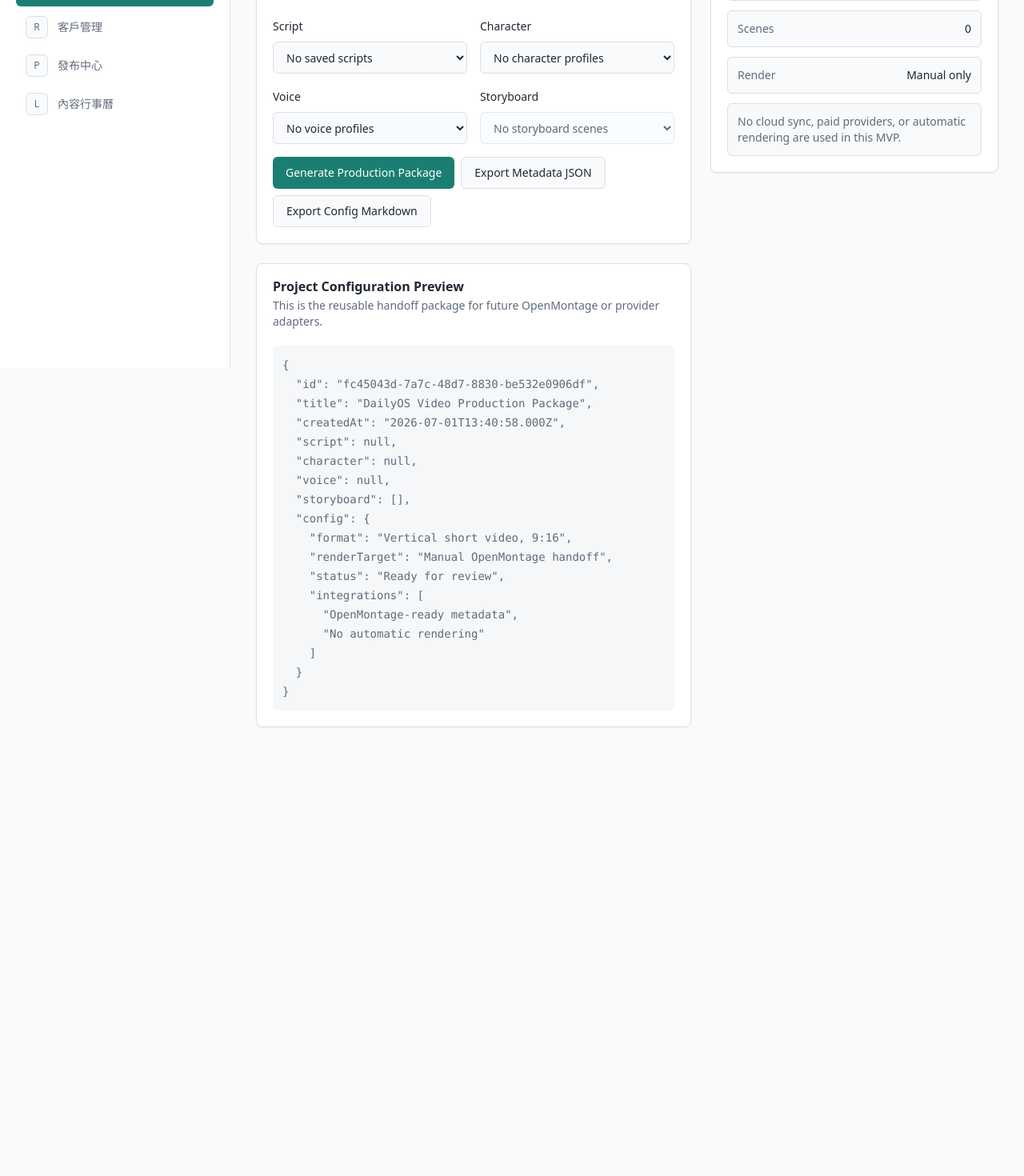
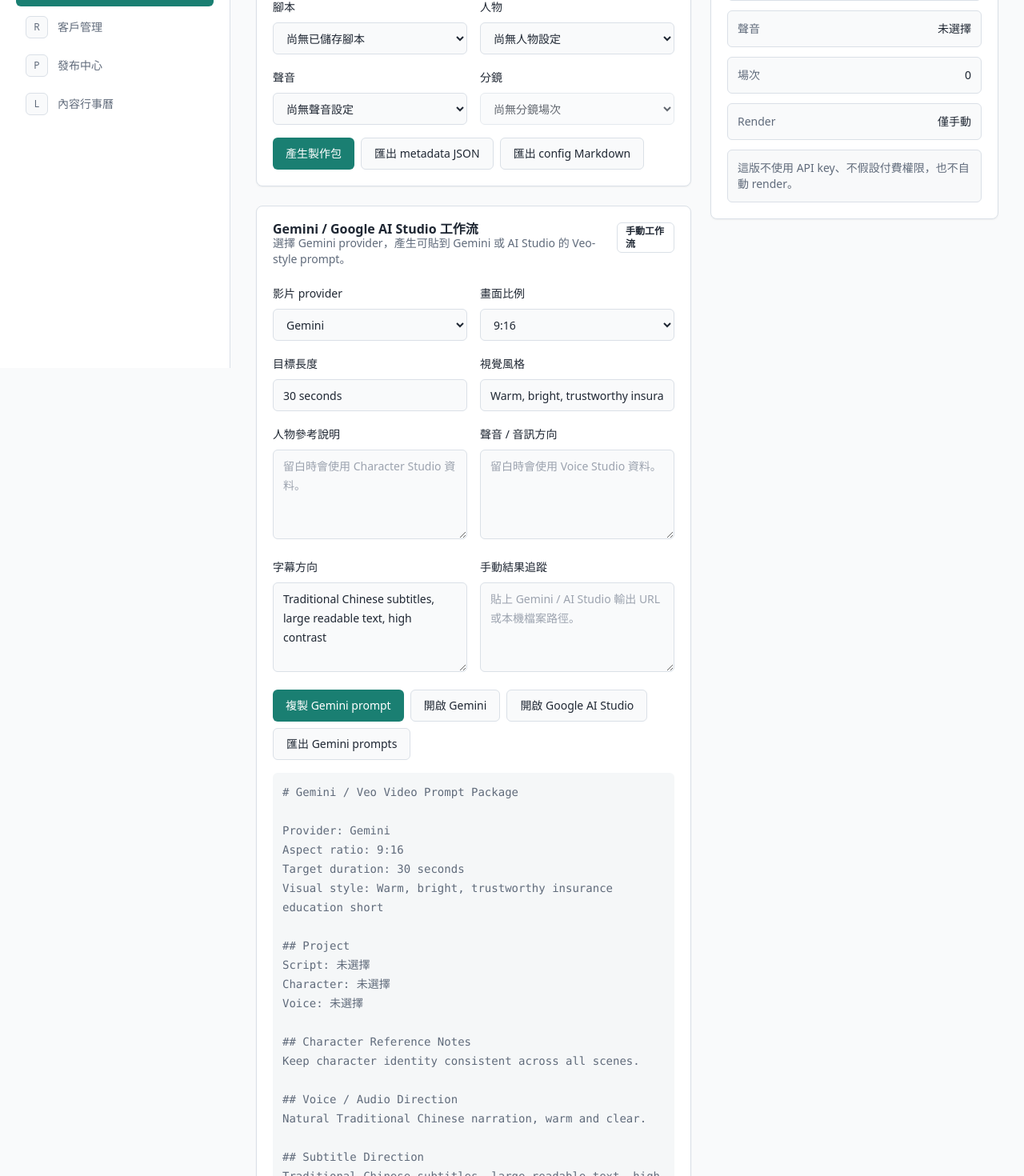
Before and after one commit to sk101049/dailyos, a Next.js app: page /video in a window 1280 px wide. Shown: the part 340-1810 px from the top of the page at 80% size. Before the commit the page ends 1273 px from the top, so only its background shows below. Built offline with nearby package versions, Linux system fonts and the light colour scheme.

Commit message:
feat: add gemini video provider workflow

```diff
--- a/features/video/video-page.tsx
+++ b/features/video/video-page.tsx
@@ -53,6 +53,7 @@ type ProductionPackage = {
   id: string;
   title: string;
   createdAt: string;
+  provider: string;
   script: ScriptAsset | null;
   character: CharacterAsset | null;
   voice: VoiceAsset | null;
@@ -63,6 +64,17 @@ type ProductionPackage = {
     status: string;
     integrations: string[];
   };
+  gemini?: GeminiSettings;
+};
+
+type GeminiSettings = {
+  aspectRatio: string;
+  targetDuration: string;
+  visualStyle: string;
+  characterReferenceNotes: string;
+  voiceAudioDirection: string;
+  subtitleDirection: string;
+  outputNotes: string;
 };
 
 const SCRIPT_KEY = "dailyos-script-library";
@@ -70,6 +82,8 @@ const CHARACTER_KEY = "dailyos-character-library";
 const VOICE_KEY = "dailyos-voice-library";
 const STORYBOARD_KEY = "dailyos-storyboard-v2";
 const PACKAGE_KEY = "dailyos-video-packages";
+const GEMINI_URL = "https://gemini.google.com";
+const AI_STUDIO_URL = "https://aistudio.google.com";
 
 function readArray<T>(key: string): T[] {
   try {
@@ -123,6 +137,67 @@ function packageMarkdown(item: ProductionPackage) {
   ].join("\n");
 }
 
+function geminiPromptPackage(item: ProductionPackage, settings: GeminiSettings) {
+  return [
+    "# Gemini / Veo Video Prompt Package",
+    "",
+    `Provider: ${item.provider}`,
+    `Aspect ratio: ${settings.aspectRatio}`,
+    `Target duration: ${settings.targetDuration}`,
+    `Visual style: ${settings.visualStyle}`,
+    "",
+    "## Project",
+    `Script: ${item.script?.title ?? "未選擇"}`,
+    `Character: ${item.character?.name ?? "未選擇"}`,
+    `Voice: ${item.voice?.name ?? "未選擇"}`,
+    "",
+    "## Character Reference Notes",
+    settings.characterReferenceNotes ||
+      [
+        item.character?.name,
+        item.character?.hairstyle,
+        item.character?.hairColor,
+        item.character?.outfit,
+        item.character?.brandAttributes
+      ].filter(Boolean).join("; ") ||
+      "Keep character identity consistent across all scenes.",
+    "",
+    "## Voice / Audio Direction",
+    settings.voiceAudioDirection ||
+      [
+        item.voice?.name,
+        item.voice?.speakingStyle,
+        item.voice?.tone,
+        item.voice?.speed,
+        item.voice?.pauseLevel,
+        item.voice?.emotionalWarmth
+      ].filter(Boolean).join("; ") ||
+      "Natural Traditional Chinese narration, warm and clear.",
+    "",
+    "## Subtitle Direction",
+    settings.subtitleDirection,
+    "",
+    "## Full Prompt",
+    "Generate a vertical Traditional Chinese insurance education short video.",
+    "Maintain the same presenter identity, outfit, hair, tone, and visual style in every scene.",
+    "Use clear camera movement, natural gestures, readable subtitles, and warm professional pacing.",
+    "",
+    ...item.storyboard.map((scene) =>
+      [
+        `### Scene ${scene.shot}`,
+        `Visual: ${scene.visual}`,
+        `Voiceover: ${scene.narration}`,
+        `Subtitle: ${scene.subtitle}`,
+        `Image prompt: ${scene.imagePrompt ?? ""}`,
+        `Video prompt: ${scene.videoPrompt ?? ""}`
+      ].join("\n")
+    ),
+    "",
+    "## Manual Result Tracking",
+    settings.outputNotes || "Paste Gemini / AI Studio output URL or local file path here."
+  ].join("\n");
+}
+
 export function VideoPage() {
   const [scripts, setScripts] = useState<ScriptAsset[]>([]);
   const [characters, setCharacters] = useState<CharacterAsset[]>([]);
@@ -131,6 +206,16 @@ export function VideoPage() {
   const [scriptId, setScriptId] = useState("");
   const [characterId, setCharacterId] = useState("");
   const [voiceId, setVoiceId] = useState("");
+  const [provider, setProvider] = useState("Gemini");
+  const [geminiSettings, setGeminiSettings] = useState<GeminiSettings>({
+    aspectRatio: "9:16",
+    targetDuration: "30 seconds",
+    visualStyle: "Warm, bright, trustworthy insurance education short",
+    characterReferenceNotes: "",
+    voiceAudioDirection: "",
+    subtitleDirection: "Traditional Chinese subtitles, large readable text, high contrast",
+    outputNotes: ""
+  });
   const [message, setMessage] = useState<string | null>(null);
   const [packages, setPackages] = useState<ProductionPackage[]>([]);
 
@@ -159,6 +244,7 @@ export function VideoPage() {
       id: crypto.randomUUID(),
       title: "DailyOS Video Production Package",
       createdAt: new Date().toISOString(),
+      provider,
       script: findById(scripts, scriptId),
       character,
       voice,
@@ -168,19 +254,43 @@ export function VideoPage() {
         voiceProfileId: scene.voiceProfileId || voice?.id
       })),
       config: {
-        format: "Vertical short video, 9:16",
-        renderTarget: "Manual OpenMontage handoff",
+        format: `Vertical short video, ${geminiSettings.aspectRatio}`,
+        renderTarget: provider === "Gemini" ? "Manual Gemini / Google AI Studio handoff" : "Manual OpenMontage handoff",
         status: "Ready for review",
-        integrations: ["OpenMontage-ready metadata", "No automatic rendering"]
-      }
+        integrations: [
+          `${provider}-ready metadata`,
+          "No API keys",
+          "No automatic rendering"
+        ]
+      },
+      gemini: provider === "Gemini" ? geminiSettings : undefined
     };
-  }, [characterId, characters, scriptId, scripts, storyboard, voiceId, voices]);
+  }, [characterId, characters, geminiSettings, provider, scriptId, scripts, storyboard, voiceId, voices]);
+
+  const geminiPackage = useMemo(
+    () => geminiPromptPackage(productionPackage, geminiSettings),
+    [geminiSettings, productionPackage]
+  );
 
   function savePackage() {
     const next = [productionPackage, ...packages];
     setPackages(next);
     window.localStorage.setItem(PACKAGE_KEY, JSON.stringify(next));
     setMessage("Production package assembled and saved locally.");
+  }
+
+  async function copyGeminiPrompt() {
+    if (!navigator.clipboard?.writeText) {
+      setMessage("剪貼簿不可用，請直接複製下方 Gemini prompt。");
+      return;
+    }
+
+    await navigator.clipboard.writeText(geminiPackage);
+    setMessage("Gemini prompt package 已複製。");
+  }
+
+  function updateGeminiSettings(key: keyof GeminiSettings, value: string) {
+    setGeminiSettings((current) => ({ ...current, [key]: value }));
   }
 
   return (
@@ -190,23 +300,22 @@ export function VideoPage() {
           <div>
             <p className="text-sm font-medium text-primary">Video Studio</p>
             <h2 className="mt-2 text-3xl font-semibold tracking-normal">
-              Production Package
+              影片製作包
             </h2>
             <p className="mt-2 max-w-2xl text-sm leading-6 text-muted-foreground">
-              Assemble script, character, voice, and storyboard assets into an exportable
-              production package. Rendering stays manual for this MVP.
+              將腳本、人物、聲音與分鏡組成可匯出的製作包。這版只做手動 Gemini / Google AI Studio 工作流，不呼叫 API。
             </p>
           </div>
           <Badge variant="secondary" className="w-fit">
-            localStorage MVP
+            本機儲存 MVP
           </Badge>
         </div>
 
         <Card>
           <CardHeader>
-            <CardTitle>Asset Selection</CardTitle>
+            <CardTitle>素材選擇</CardTitle>
             <CardDescription>
-              Reuses saved Script Library, Character Studio, Voice Studio, and Storyboard Studio data.
+              重用 Script Library、Character Studio、Voice Studio 與 Storyboard Studio 的本機資料。
             </CardDescription>
           </CardHeader>
           <CardContent className="space-y-4">
@@ -217,41 +326,41 @@ export function VideoPage() {
             ) : null}
             <div className="grid gap-4 md:grid-cols-2">
               <SelectField
-                label="Script"
+                label="腳本"
                 value={scriptId}
-                placeholder="No saved scripts"
+                placeholder="尚無已儲存腳本"
                 options={scripts.map((item) => ({ label: item.title, value: item.id }))}
                 onChange={setScriptId}
               />
               <SelectField
-                label="Character"
+                label="人物"
                 value={characterId}
-                placeholder="No character profiles"
+                placeholder="尚無人物設定"
                 options={characters.map((item) => ({ label: item.name, value: item.id }))}
                 onChange={setCharacterId}
               />
               <SelectField
-                label="Voice"
+                label="聲音"
                 value={voiceId}
-                placeholder="No voice profiles"
+                placeholder="尚無聲音設定"
                 options={voices.map((item) => ({ label: item.name, value: item.id }))}
                 onChange={setVoiceId}
               />
               <label className="space-y-2">
-                <span className="text-sm font-medium">Storyboard</span>
+                <span className="text-sm font-medium">分鏡</span>
                 <select
                   className="h-10 w-full rounded-md border bg-background px-3 text-sm outline-none focus-visible:ring-2 focus-visible:ring-ring"
                   value={storyboard.length ? "current" : ""}
                   disabled
                 >
                   <option value={storyboard.length ? "current" : ""}>
-                    {storyboard.length ? `Current Storyboard (${storyboard.length} scenes)` : "No storyboard scenes"}
+                    {storyboard.length ? `目前分鏡（${storyboard.length} 場）` : "尚無分鏡場次"}
                   </option>
                 </select>
               </label>
             </div>
             <div className="flex flex-wrap gap-2">
-              <Button onClick={savePackage}>Generate Production Package</Button>
+              <Button onClick={savePackage}>產生製作包</Button>
               <Button
                 variant="outline"
                 onClick={() =>
@@ -262,7 +371,7 @@ export function VideoPage() {
                   )
                 }
               >
-                Export Metadata JSON
+                匯出 metadata JSON
               </Button>
               <Button
                 variant="outline"
@@ -274,7 +383,7 @@ export function VideoPage() {
                   )
                 }
               >
-                Export Config Markdown
+                匯出 config Markdown
               </Button>
             </div>
           </CardContent>
@@ -282,9 +391,107 @@ export function VideoPage() {
 
         <Card>
           <CardHeader>
-            <CardTitle>Project Configuration Preview</CardTitle>
+            <div className="flex flex-col gap-3 sm:flex-row sm:items-start sm:justify-between">
+              <div>
+                <CardTitle>Gemini / Google AI Studio 工作流</CardTitle>
+                <CardDescription>
+                  選擇 Gemini provider，產生可貼到 Gemini 或 AI Studio 的 Veo-style prompt。
+                </CardDescription>
+              </div>
+              <Badge variant="outline">手動工作流</Badge>
+            </div>
+          </CardHeader>
+          <CardContent className="space-y-4">
+            <div className="grid gap-4 md:grid-cols-2">
+              <SelectField
+                label="影片 provider"
+                value={provider}
+                placeholder="選擇 provider"
+                options={[
+                  { label: "Gemini", value: "Gemini" },
+                  { label: "OpenMontage", value: "OpenMontage" }
+                ]}
+                onChange={setProvider}
+              />
+              <SelectField
+                label="畫面比例"
+                value={geminiSettings.aspectRatio}
+                placeholder="選擇比例"
+                options={[
+                  { label: "9:16", value: "9:16" },
+                  { label: "16:9", value: "16:9" },
+                  { label: "1:1", value: "1:1" }
+                ]}
+                onChange={(value) => updateGeminiSettings("aspectRatio", value)}
+              />
+              <TextField
+                label="目標長度"
+                value={geminiSettings.targetDuration}
+                onChange={(value) => updateGeminiSettings("targetDuration", value)}
+              />
+              <TextField
+                label="視覺風格"
+                value={geminiSettings.visualStyle}
+                onChange={(value) => updateGeminiSettings("visualStyle", value)}
+              />
+            </div>
+            <div className="grid gap-4 md:grid-cols-2">
+              <TextArea
+                label="人物參考說明"
+                value={geminiSettings.characterReferenceNotes}
+                placeholder="留白時會使用 Character Studio 資料。"
+                onChange={(value) => updateGeminiSettings("characterReferenceNotes", value)}
+              />
+              <TextArea
+                label="聲音 / 音訊方向"
+                value={geminiSettings.voiceAudioDirection}
+                placeholder="留白時會使用 Voice Studio 資料。"
+                onChange={(value) => updateGeminiSettings("voiceAudioDirection", value)}
+              />
+              <TextArea
+                label="字幕方向"
+                value={geminiSettings.subtitleDirection}
+                onChange={(value) => updateGeminiSettings("subtitleDirection", value)}
+              />
+              <TextArea
+                label="手動結果追蹤"
+                value={geminiSettings.outputNotes}
+                placeholder="貼上 Gemini / AI Studio 輸出 URL 或本機檔案路徑。"
+                onChange={(value) => updateGeminiSettings("outputNotes", value)}
+              />
+            </div>
+            <div className="flex flex-wrap gap-2">
+              <Button onClick={copyGeminiPrompt}>複製 Gemini prompt</Button>
+              <Button variant="outline" onClick={() => window.open(GEMINI_URL, "_blank", "noopener,noreferrer")}>
+                開啟 Gemini
+              </Button>
+              <Button variant="outline" onClick={() => window.open(AI_STUDIO_URL, "_blank", "noopener,noreferrer")}>
+                開啟 Google AI Studio
+              </Button>
+              <Button
+                variant="outline"
+                onClick={() =>
+                  downloadText(
+                    "dailyos-gemini-prompts.md",
+                    geminiPackage,
+                    "text/markdown"
+                  )
+                }
+              >
+                匯出 Gemini prompts
+              </Button>
+            </div>
+            <pre className="max-h-[520px] overflow-auto whitespace-pre-wrap break-words rounded-md bg-secondary/40 p-3 text-sm leading-6 text-muted-foreground">
+              {geminiPackage}
+            </pre>
+          </CardContent>
+        </Card>
+
+        <Card>
+          <CardHeader>
+            <CardTitle>專案設定預覽</CardTitle>
             <CardDescription>
-              This is the reusable handoff package for future OpenMontage or provider adapters.
+              可重複使用的 provider handoff package，未包含 API key。
             </CardDescription>
           </CardHeader>
           <CardContent>
@@ -298,17 +505,18 @@ export function VideoPage() {
       <aside className="space-y-4">
         <Card className="xl:sticky xl:top-24">
           <CardHeader>
-            <CardTitle>Package Summary</CardTitle>
-            <CardDescription>{packages.length} saved local packages</CardDescription>
+            <CardTitle>製作包摘要</CardTitle>
+            <CardDescription>{packages.length} 個本機製作包</CardDescription>
           </CardHeader>
           <CardContent className="space-y-3">
-            <SummaryRow label="Script" value={productionPackage.script?.title ?? "Missing"} />
-            <SummaryRow label="Character" value={productionPackage.character?.name ?? "Missing"} />
-            <SummaryRow label="Voice" value={productionPackage.voice?.name ?? "Missing"} />
-            <SummaryRow label="Scenes" value={String(productionPackage.storyboard.length)} />
-            <SummaryRow label="Render" value="Manual only" />
+            <SummaryRow label="Provider" value={provider} />
+            <SummaryRow label="腳本" value={productionPackage.script?.title ?? "未選擇"} />
+            <SummaryRow label="人物" value={productionPackage.character?.name ?? "未選擇"} />
+            <SummaryRow label="聲音" value={productionPackage.voice?.name ?? "未選擇"} />
+            <SummaryRow label="場次" value={String(productionPackage.storyboard.length)} />
+            <SummaryRow label="Render" value="僅手動" />
             <div className="rounded-md border bg-secondary/30 p-3 text-sm text-muted-foreground">
-              No cloud sync, paid providers, or automatic rendering are used in this MVP.
+              這版不使用 API key、不假設付費權限，也不自動 render。
             </div>
           </CardContent>
         </Card>
@@ -349,6 +557,51 @@ function SelectField({
   );
 }
 
+function TextField({
+  label,
+  value,
+  onChange
+}: {
+  label: string;
+  value: string;
+  onChange: (value: string) => void;
+}) {
+  return (
+    <label className="space-y-2">
+      <span className="text-sm font-medium">{label}</span>
+      <input
+        className="h-10 w-full rounded-md border bg-background px-3 text-sm outline-none focus-visible:ring-2 focus-visible:ring-ring"
+        value={value}
+        onChange={(event) => onChange(event.target.value)}
+      />
+    </label>
+  );
+}
+
+function TextArea({
+  label,
+  value,
+  placeholder,
+  onChange
+}: {
+  label: string;
+  value: string;
+  placeholder?: string;
+  onChange: (value: string) => void;
+}) {
+  return (
+    <label className="space-y-2">
+      <span className="text-sm font-medium">{label}</span>
+      <textarea
+        className="min-h-28 w-full resize-y rounded-md border bg-background px-3 py-2 text-sm leading-6 outline-none focus-visible:ring-2 focus-visible:ring-ring"
+        value={value}
+        placeholder={placeholder}
+        onChange={(event) => onChange(event.target.value)}
+      />
+    </label>
+  );
+}
+
 function SummaryRow({ label, value }: { label: string; value: string }) {
   return (
     <div className="flex items-start justify-between gap-3 rounded-md border bg-background p-3 text-sm">
```
Also changed, not shown: 1 other file (tests, documents, lock files or other folders).
